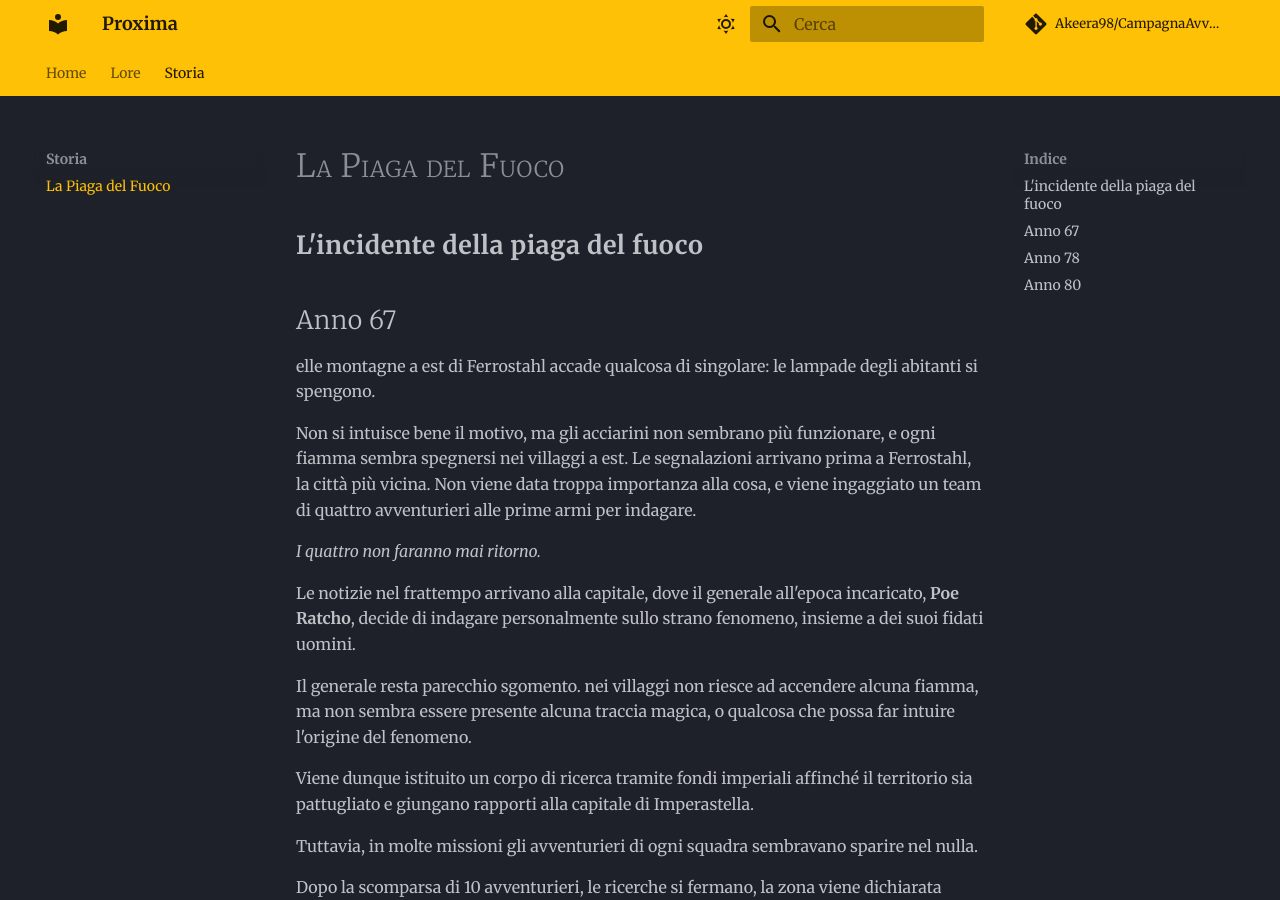
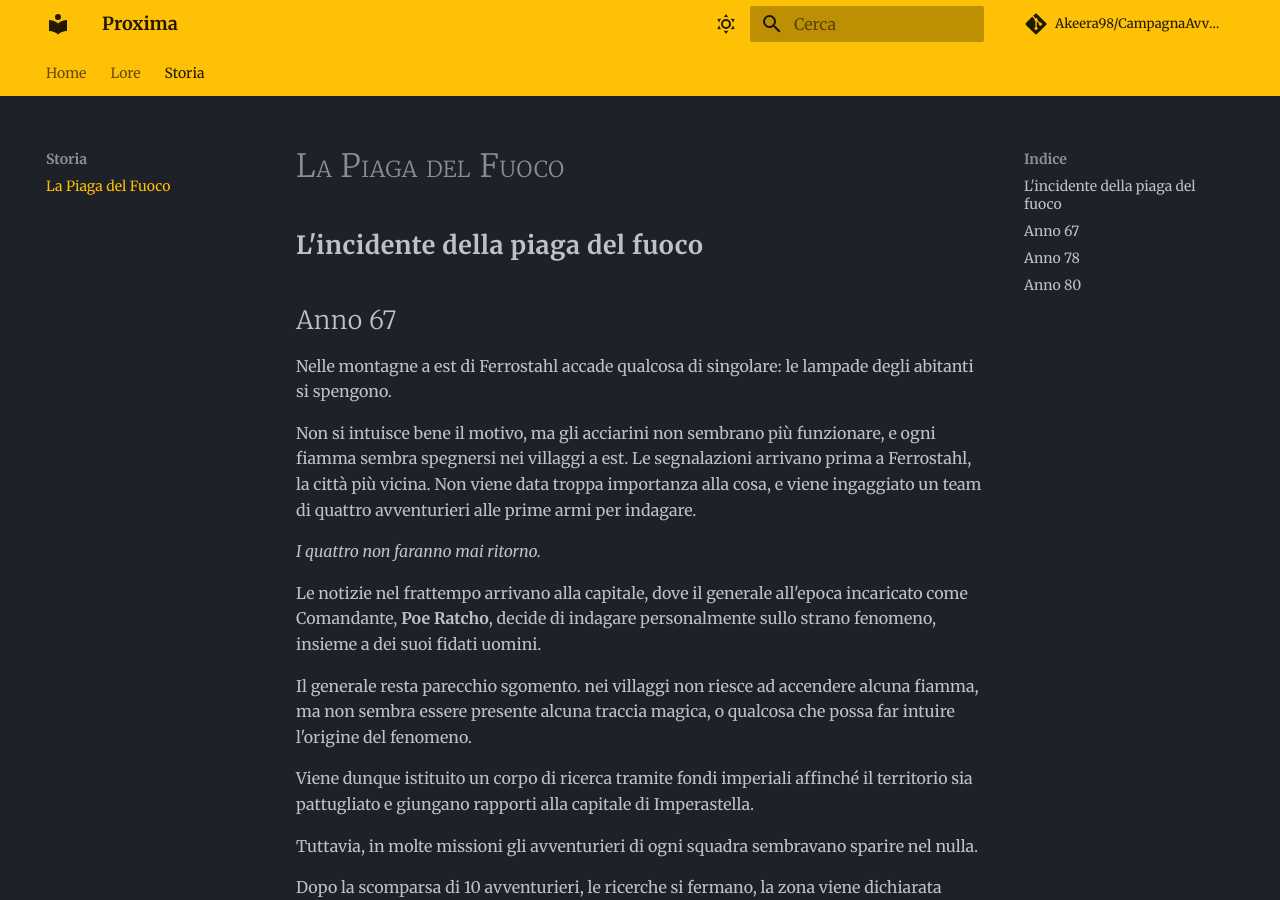
Before and after one commit to Akeera98/CampagnaAvventurieri2, an MkDocs documentation site: the page built from docs/storia/piaga-del-fuoco.md, in a window 1280 px wide and 900 px high. Built offline with MkDocs 1.6.1 and Material for MkDocs 9.7.7, drawn with Linux system fonts in a browser that asks for light colours; comment, search, counter and statistics services are not loaded; some of the changed text lies outside the part shown.

Commit message:
Update piaga-del-fuoco.md

```diff
--- a/docs/storia/piaga-del-fuoco.md
+++ b/docs/storia/piaga-del-fuoco.md
@@ -3,14 +3,14 @@
 ## **L'incidente della piaga del fuoco**
 
 ## Anno 67
-elle montagne a est di Ferrostahl accade qualcosa di singolare: le lampade degli abitanti si spengono.
+Nelle montagne a est di Ferrostahl accade qualcosa di singolare: le lampade degli abitanti si spengono.
 
 Non si intuisce bene il motivo, ma gli acciarini non sembrano più funzionare, e ogni fiamma sembra spegnersi nei villaggi a est.
 Le segnalazioni arrivano prima a Ferrostahl, la città più vicina. Non viene data troppa importanza alla cosa, e viene ingaggiato un team di quattro avventurieri alle prime armi per indagare.
 
 *I quattro non faranno mai ritorno.*
 
-Le notizie nel frattempo arrivano alla capitale, dove il generale all'epoca incaricato, **Poe Ratcho**, decide di indagare personalmente sullo strano fenomeno, insieme a dei suoi fidati uomini.
+Le notizie nel frattempo arrivano alla capitale, dove il generale all'epoca incaricato come Comandante, **Poe Ratcho**, decide di indagare personalmente sullo strano fenomeno, insieme a dei suoi fidati uomini.
 
 Il generale resta parecchio sgomento. nei villaggi non riesce ad accendere alcuna fiamma, ma non sembra essere presente alcuna traccia magica, o qualcosa che possa far intuire l'origine del fenomeno.
 
@@ -42,4 +42,4 @@
 
 L'imperatrice riconosce il valore di Jean Pyraverse e il suo sostegno della popolazione nonostante pensi che Poe ratcho sia un politico migliore.
 
-Decide dunque di eleggere Jean Pyraverse, consiglianfolo caldamente di mantenere come primo consigliere il precedente generale.
+Decide dunque di eleggere Jean Pyraverse come Comandante, consiglianfolo caldamente di mantenere come primo consigliere il precedente generale.
```
